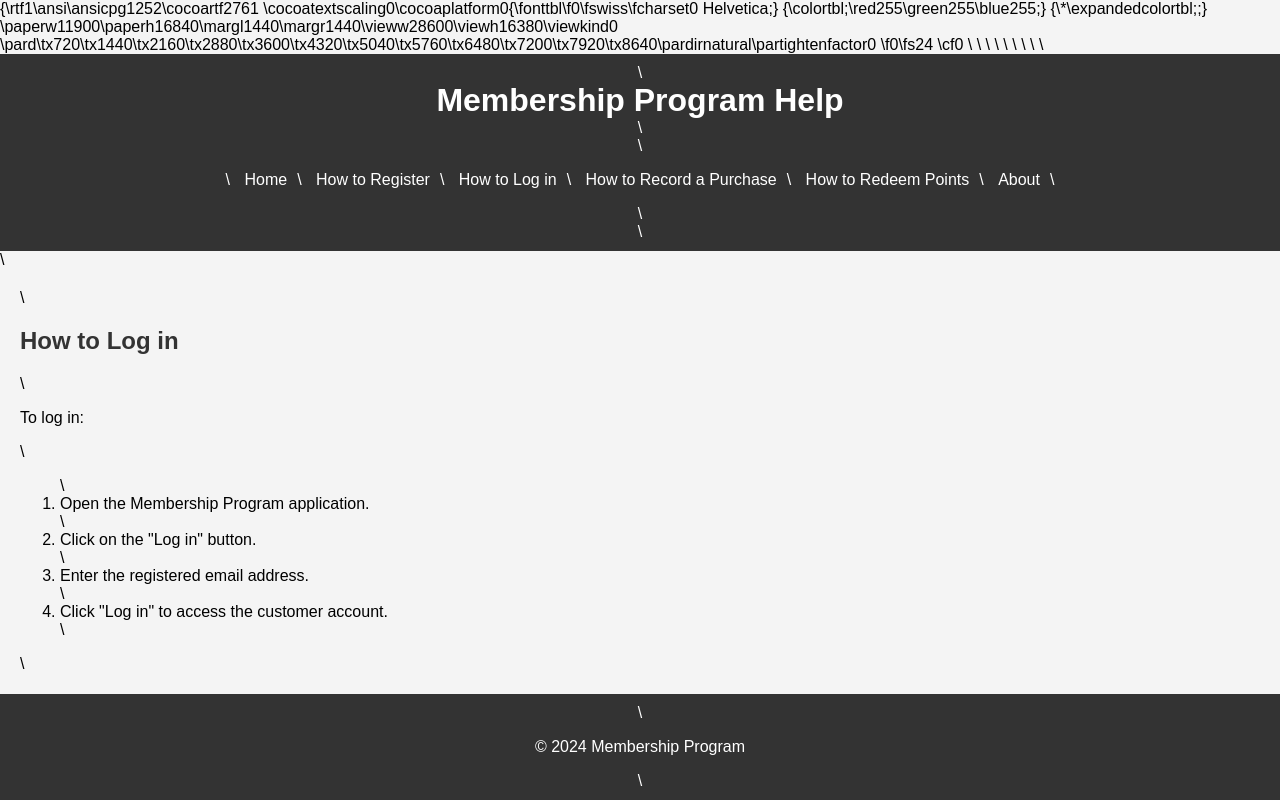
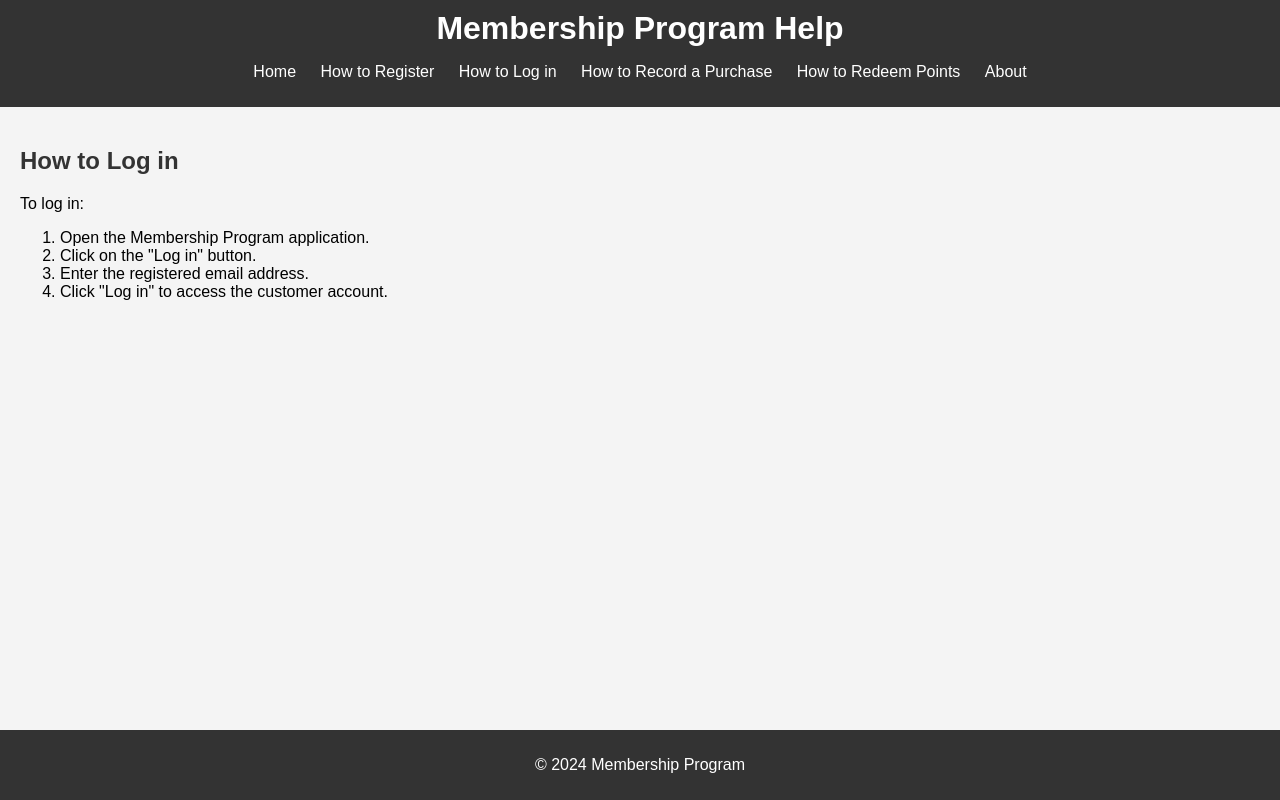
Before and after one commit to Logine2007/Membership-Program, a plain HTML site: page login.html in a window 1280 px wide. Drawn offline with Linux system fonts and the light colour scheme.

Commit message:
Update login.html

```diff
--- a/login.html
+++ b/login.html
@@ -1,45 +1,37 @@
-{\rtf1\ansi\ansicpg1252\cocoartf2761
-\cocoatextscaling0\cocoaplatform0{\fonttbl\f0\fswiss\fcharset0 Helvetica;}
-{\colortbl;\red255\green255\blue255;}
-{\*\expandedcolortbl;;}
-\paperw11900\paperh16840\margl1440\margr1440\vieww28600\viewh16380\viewkind0
-\pard\tx720\tx1440\tx2160\tx2880\tx3600\tx4320\tx5040\tx5760\tx6480\tx7200\tx7920\tx8640\pardirnatural\partightenfactor0
-
-\f0\fs24 \cf0 <!DOCTYPE html>\
-<html lang="en">\
-<head>\
-    <meta charset="UTF-8">\
-    <meta name="viewport" content="width=device-width, initial-scale=1.0">\
-    <title>How to Log in</title>\
-    <link rel="stylesheet" href="styles.css">\
-</head>\
-<body>\
-    <header>\
-        <h1>Membership Program Help</h1>\
-        <nav>\
-            <ul>\
-                <li><a href="index.html">Home</a></li>\
-                <li><a href="register.html">How to Register</a></li>\
-                <li><a href="login.html">How to Log in</a></li>\
-                <li><a href="record_purchase.html">How to Record a Purchase</a></li>\
-                <li><a href="redeem_points.html">How to Redeem Points</a></li>\
-                <li><a href="about.html">About</a></li>\
-            </ul>\
-        </nav>\
-    </header>\
-    <main>\
-        <h2>How to Log in</h2>\
-        <p>To log in:</p>\
-        <ol>\
-            <li>Open the Membership Program application.</li>\
-            <li>Click on the "Log in" button.</li>\
-            <li>Enter the registered email address.</li>\
-            <li>Click "Log in" to access the customer account.</li>\
-        </ol>\
-    </main>\
-    <footer>\
-        <p>&copy; 2024 Membership Program</p>\
-    </footer>\
-</body>\
-</html>\
-}
+<!DOCTYPE html>
+<html lang="en">
+<head>
+    <meta charset="UTF-8">
+    <meta name="viewport" content="width=device-width, initial-scale=1.0">
+    <title>How to Log in</title>
+    <link rel="stylesheet" href="styles.css">
+</head>
+<body>
+    <header>
+        <h1>Membership Program Help</h1>
+        <nav>
+            <ul>
+                <li><a href="index.html">Home</a></li>
+                <li><a href="register.html">How to Register</a></li>
+                <li><a href="login.html">How to Log in</a></li>
+                <li><a href="record_purchase.html">How to Record a Purchase</a></li>
+                <li><a href="redeem_points.html">How to Redeem Points</a></li>
+                <li><a href="about.html">About</a></li>
+            </ul>
+        </nav>
+    </header>
+    <main>
+        <h2>How to Log in</h2>
+        <p>To log in:</p>
+        <ol>
+            <li>Open the Membership Program application.</li>
+            <li>Click on the "Log in" button.</li>
+            <li>Enter the registered email address.</li>
+            <li>Click "Log in" to access the customer account.</li>
+        </ol>
+    </main>
+    <footer>
+        <p>&copy; 2024 Membership Program</p>
+    </footer>
+</body>
+</html>
```
